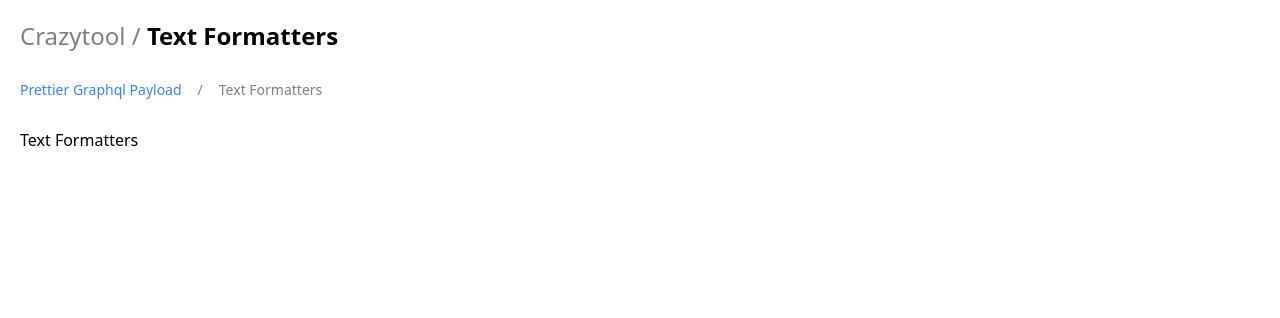
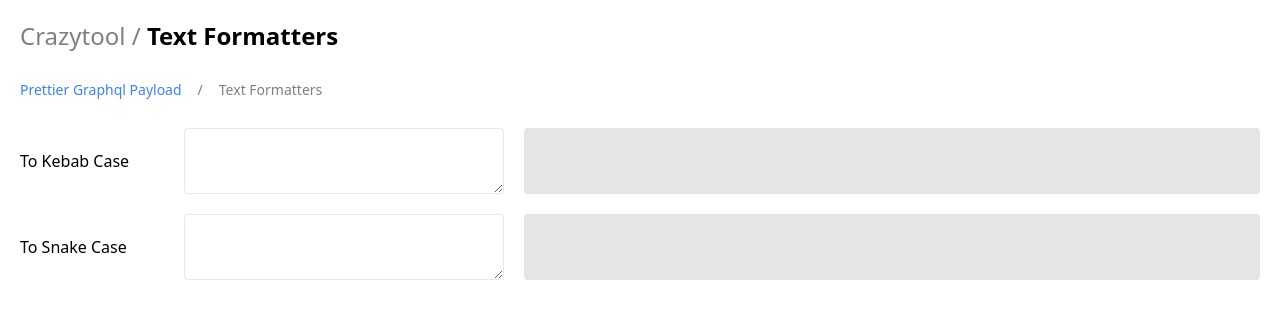
Before and after one commit to davidcostadev/crazytools, a React (Vite) app: page /text-formatters in a window 1280 px wide. Shown: the top 318 px of the page. Built offline with nearby package versions, Linux system fonts and the light colour scheme.

Commit message:
Add formatters

```diff
--- a/src/pages/TextFormatters.tsx
+++ b/src/pages/TextFormatters.tsx
@@ -1,5 +1,97 @@
+import { useState, useRef } from 'react';
+
 import { DefaultLayout } from '../layout/DefaultLayout';
 
 export const TextFormatters = () => {
-  return <DefaultLayout title="Text Formatters">Text Formatters</DefaultLayout>;
+  const [form, setForm] = useState({
+    toKebabCase: '',
+    toSnakeCase: '',
+  });
+
+  const handleChange = (event: React.ChangeEvent<HTMLTextAreaElement>) => {
+    const { name, value } = event.target;
+    setForm((prev) => ({ ...prev, [name]: value }));
+  };
+
+  return (
+    <DefaultLayout title="Text Formatters">
+      <div className="space-y-5">
+        <Group
+          name="toKebabCase"
+          label="To Kebab Case"
+          value={form.toKebabCase}
+          formatter={formatterKebabCase}
+          onChange={handleChange}
+        />
+        <Group
+          name="toSnakeCase"
+          label="To Snake Case"
+          value={form.toSnakeCase}
+          formatter={formatterSnakeCase}
+          onChange={handleChange}
+        />
+      </div>
+    </DefaultLayout>
+  );
 };
+
+type GroupProps = {
+  name: string;
+  label: string;
+  value: string;
+  formatter: (value: string) => string;
+  onChange: (event: React.ChangeEvent<HTMLTextAreaElement>) => void;
+};
+
+const Group = ({ name, label, value, formatter, onChange }: GroupProps) => {
+  const inputRef = useRef<HTMLTextAreaElement | null>(null);
+
+  const handleCopy = () => {
+    if (inputRef.current) {
+      inputRef.current.select();
+      navigator.clipboard.writeText(inputRef.current.value);
+    }
+  };
+
+  return (
+    <div className="flex space-x-5 items-stretch">
+      <label className="font-medium w-36 inline-flex items-center">{label}</label>
+      <textarea
+        name={name}
+        value={value}
+        onChange={onChange}
+        className="border rounded px-4 py-2 w-80 break-words"
+      />
+      <div className="rounded bg-neutral-200 font-mono text-base h-auto flex-grow flex items-center px-5 basis-0 break-all">
+        {formatter(value)}
+      </div>
+      {!!value && (
+        <button
+          type="button"
+          onClick={handleCopy}
+          className="text-blue-500 underline hover:text-opacity-80 hover:no-underline active:text-opacity-100 active:underline"
+        >
+          copy to clipboard
+        </button>
+      )}
+    </div>
+  );
+};
+
+function formatterKebabCase(value: string) {
+  return value
+    .trim()
+    .replace(/[^A-Za-z0-9 ]/g, '')
+    .replace(/([a-z])([A-Z])/g, '$1-$2')
+    .replace(/\s+/g, '-')
+    .toLowerCase();
+}
+
+function formatterSnakeCase(value: string) {
+  return value
+    .trim()
+    .replace(/[^A-Za-z0-9 ]/g, '')
+    .replace(/([a-z])([A-Z])/g, '$1_$2')
+    .replace(/\s+/g, '_')
+    .toLowerCase();
+}
```
